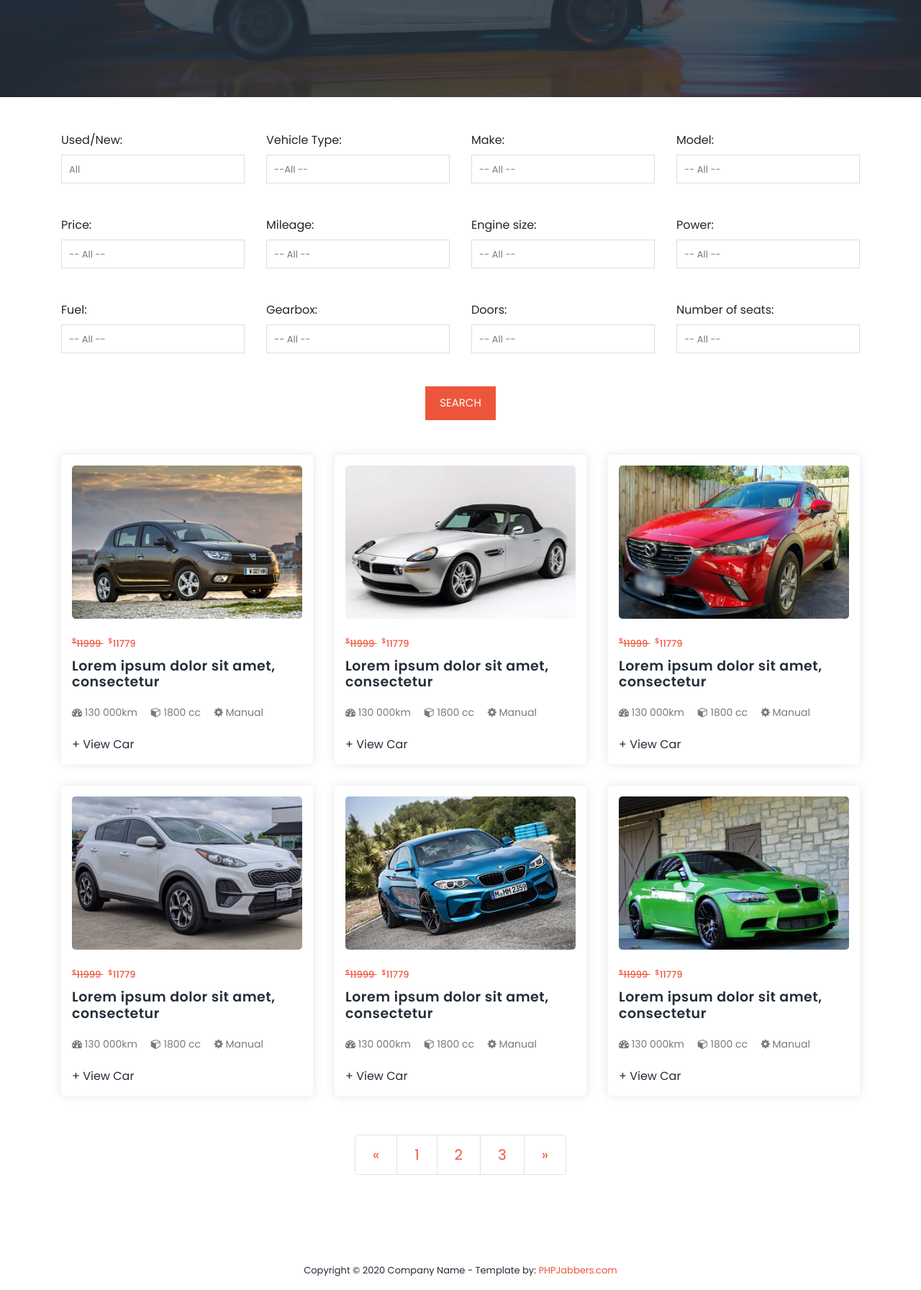
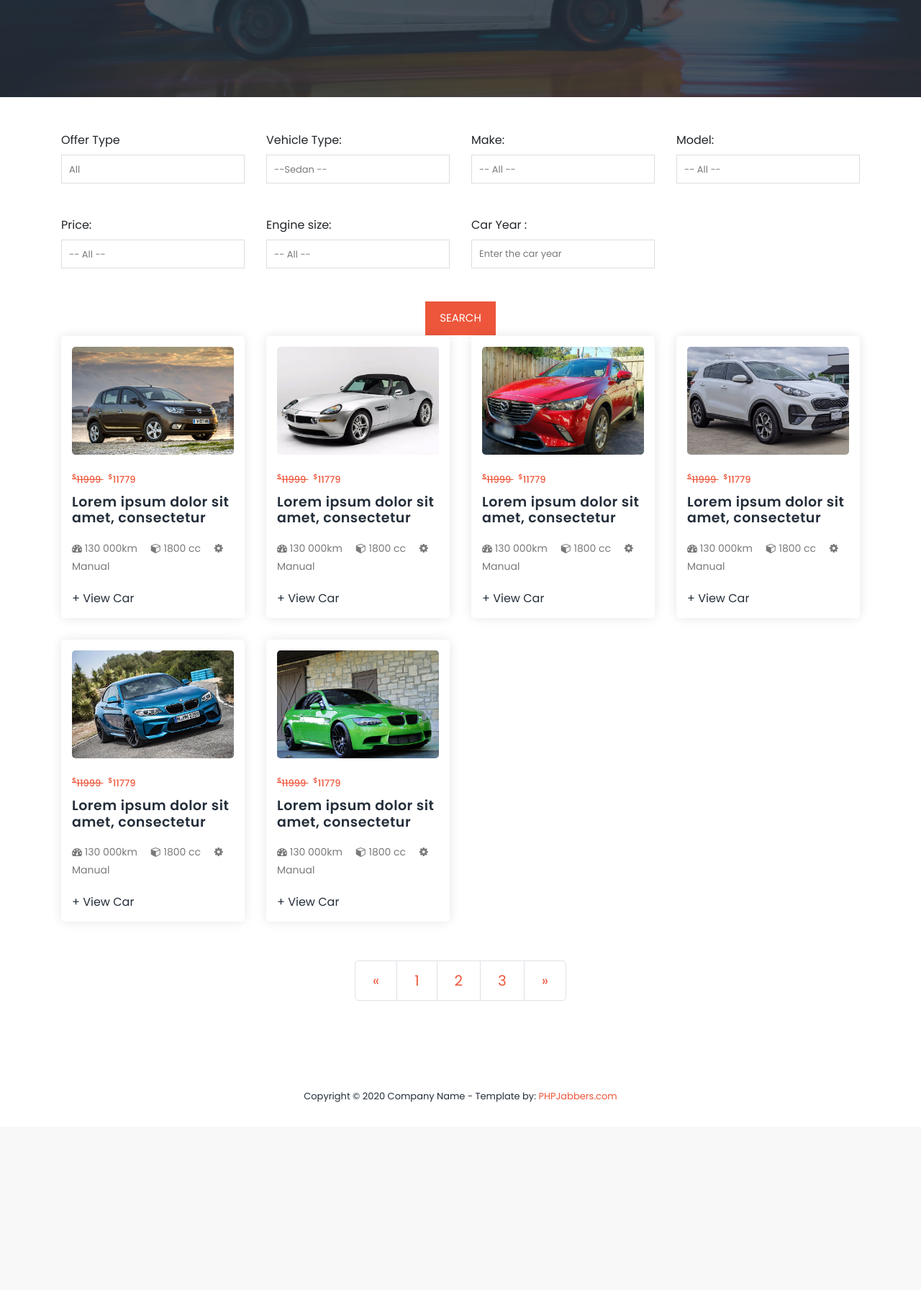
Before and after one commit to abidemi-mina/car_repo, a Django app: page /pages/cars/ in a window 1280 px wide. Shown: the part 261-2054 px from the top of the page at 72% size. After the commit the page ends 1793 px from the top, so only its background shows below. Run offline with Django 3.2, Linux system fonts and the light colour scheme; some libraries are stand-ins or nearby versions.

Commit message:
'aminat'

```diff
--- a/template/htmls/cars.html
+++ b/template/htmls/cars.html
@@ -33,12 +33,12 @@
                     <div class="row">
                         <div class="col-lg-3 col-md-4 col-sm-6 col-xs-12">
                             <div class="form-group">
-                                <label>Used/New:</label>
+                                <label>Offer Type</label>
 
                                  <select>
                                       <option value="">All</option>
-                                      <option value="new">New vehicle</option>
-                                      <option value="used">Used vehicle</option>
+                                      <option value="new">Rent</option>
+                                      <option value="used">Sale</option>
                                  </select>
                             </div>
                         </div>
@@ -48,11 +48,15 @@
                                 <label>Vehicle Type:</label>
 
                                  <select>
-                                      <option value="">--All --</option>
-                                      <option value="">--All --</option>
-                                      <option value="">--All --</option>
-                                      <option value="">--All --</option>
-                                      <option value="">--All --</option>
+                                      <option value="">--Sedan --</option>
+                                      <option value="">--Coupe --</option>
+                                      <option value="">--Truck --</option>
+                                      <option value="">--Hatchback --</option>
+                                      <option value="">--Wagon --</option>
+                                      <option value="">--Crossover --</option>
+                                      <option value="">--Convertible --</option>
+                                      <option value="">--Sport Car --</option>
+                                      <option value="">--MVP --</option>
                                  </select>
                             </div>
                         </div>
@@ -99,18 +103,7 @@
                             </div>
                         </div>
 
-                        <div class="col-lg-3 col-md-4 col-sm-6 col-xs-12">
-                            <div class="form-group">
-                                <label>Mileage:</label>
 
-                                 <select>
-                                      <option value="">-- All --</option>
-                                      <option value="">-- All --</option>
-                                      <option value="">-- All --</option>
-                                      <option value="">-- All --</option>
-                                 </select>
-                            </div>
-                        </div>
 
                         <div class="col-lg-3 col-md-4 col-sm-6 col-xs-12">
                             <div class="form-group">
@@ -125,71 +118,15 @@
                             </div>
                         </div>
 
+
+
                         <div class="col-lg-3 col-md-4 col-sm-6 col-xs-12">
                             <div class="form-group">
-                                <label>Power:</label>
-
-                                 <select>
-                                      <option value="">-- All --</option>
-                                      <option value="">-- All --</option>
-                                      <option value="">-- All --</option>
-                                      <option value="">-- All --</option>
-                                 </select>
+                                <label>Car  Year :</label>
+                                <input type="number"  placeholder="Enter the car year">
                             </div>
                         </div>
 
-                        <div class="col-lg-3 col-md-4 col-sm-6 col-xs-12">
-                            <div class="form-group">
-                                <label>Fuel:</label>
-
-                                 <select>
-                                      <option value="">-- All --</option>
-                                      <option value="">-- All --</option>
-                                      <option value="">-- All --</option>
-                                      <option value="">-- All --</option>
-                                 </select>
-                            </div>
-                        </div>
-
-                        <div class="col-lg-3 col-md-4 col-sm-6 col-xs-12">
-                            <div class="form-group">
-                                <label>Gearbox:</label>
-
-                                 <select>
-                                      <option value="">-- All --</option>
-                                      <option value="">-- All --</option>
-                                      <option value="">-- All --</option>
-                                      <option value="">-- All --</option>
-                                 </select>
-                            </div>
-                        </div>
-
-                        <div class="col-lg-3 col-md-4 col-sm-6 col-xs-12">
-                            <div class="form-group">
-                                <label>Doors:</label>
-
-                                 <select>
-                                      <option value="">-- All --</option>
-                                      <option value="">-- All --</option>
-                                      <option value="">-- All --</option>
-                                      <option value="">-- All --</option>
-                                 </select>
-                            </div>
-                        </div>
-
-                        <div class="col-lg-3 col-md-4 col-sm-6 col-xs-12">
-                            <div class="form-group">
-                                <label>Number of seats:</label>
-
-                                 <select>
-                                      <option value="">-- All --</option>
-                                      <option value="">-- All --</option>
-                                      <option value="">-- All --</option>
-                                      <option value="">-- All --</option>
-                                 </select>
-                            </div>
-                        </div>
-                    </div>
 
                     <div class="col-sm-4 offset-sm-4">
                       <div class="main-button text-center">
@@ -202,7 +139,7 @@
             </div>
 
             <div class="row">
-                <div class="col-lg-4">
+                <div class="col-lg-3">
                     <div class="trainer-item">
                         <div class="image-thumb">
                             <img src="{% static 'assets/images/product-1-720x480.jpg' %}" alt="">
@@ -226,7 +163,7 @@
                         </div>
                     </div>
                 </div>
-                <div class="col-lg-4">
+                <div class="col-lg-3">
                     <div class="trainer-item">
                         <div class="image-thumb">
                             <img src="{% static 'assets/images/product-2-720x480.jpg' %}" alt="">
@@ -250,7 +187,7 @@
                         </div>
                     </div>
                 </div>
-                <div class="col-lg-4">
+                <div class="col-lg-3">
                     <div class="trainer-item">
                         <div class="image-thumb">
                             <img src="{% static 'assets/images/product-3-720x480.jpg' %}" alt="">
@@ -275,7 +212,7 @@
                     </div>
                 </div>
 
-                <div class="col-lg-4">
+                <div class="col-lg-3">
                     <div class="trainer-item">
                         <div class="image-thumb">
                             <img src="{% static 'assets/images/product-4-720x480.jpg' %}" alt="">
@@ -299,7 +236,7 @@
                         </div>
                     </div>
                 </div>
-                <div class="col-lg-4">
+                <div class="col-lg-3">
                     <div class="trainer-item">
                         <div class="image-thumb">
                             <img src="{% static 'assets/images/product-5-720x480.jpg' %}" alt="">
@@ -323,7 +260,7 @@
                         </div>
                     </div>
                 </div>
-                <div class="col-lg-4">
+                <div class="col-lg-3">
                     <div class="trainer-item">
                         <div class="image-thumb">
                             <img src="{% static 'assets/images/product-6-720x480.jpg' %}" alt="">
```
Also changed, not shown: Cars/models.py (+19 -5 lines), template/htmls/car-details.html (+1 -17 lines).
